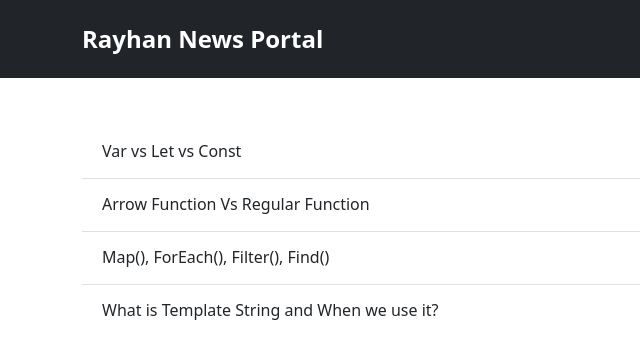
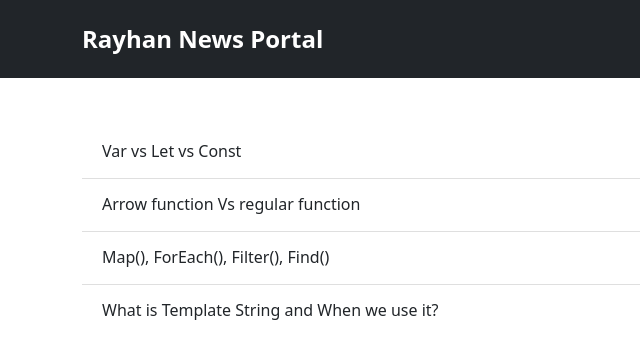
Before and after one commit to mdrayhan1/assignment-6, a plain HTML site: page blog/blog.html in a window 1280 px wide. Shown: the full height of the page, 0-640 px from the left. Drawn offline with nearby package versions, Linux system fonts and the light colour scheme; files that its build step writes are made by us from their sources.

Commit message:
change and format questios name

```diff
--- a/blog/blog.html
+++ b/blog/blog.html
@@ -112,7 +112,7 @@
               aria-expanded="false"
               aria-controls="flush-collapseTwo"
             >
-              Arrow Function Vs Regular Function
+              Arrow function Vs regular function
             </button>
           </h2>
           <div
```
